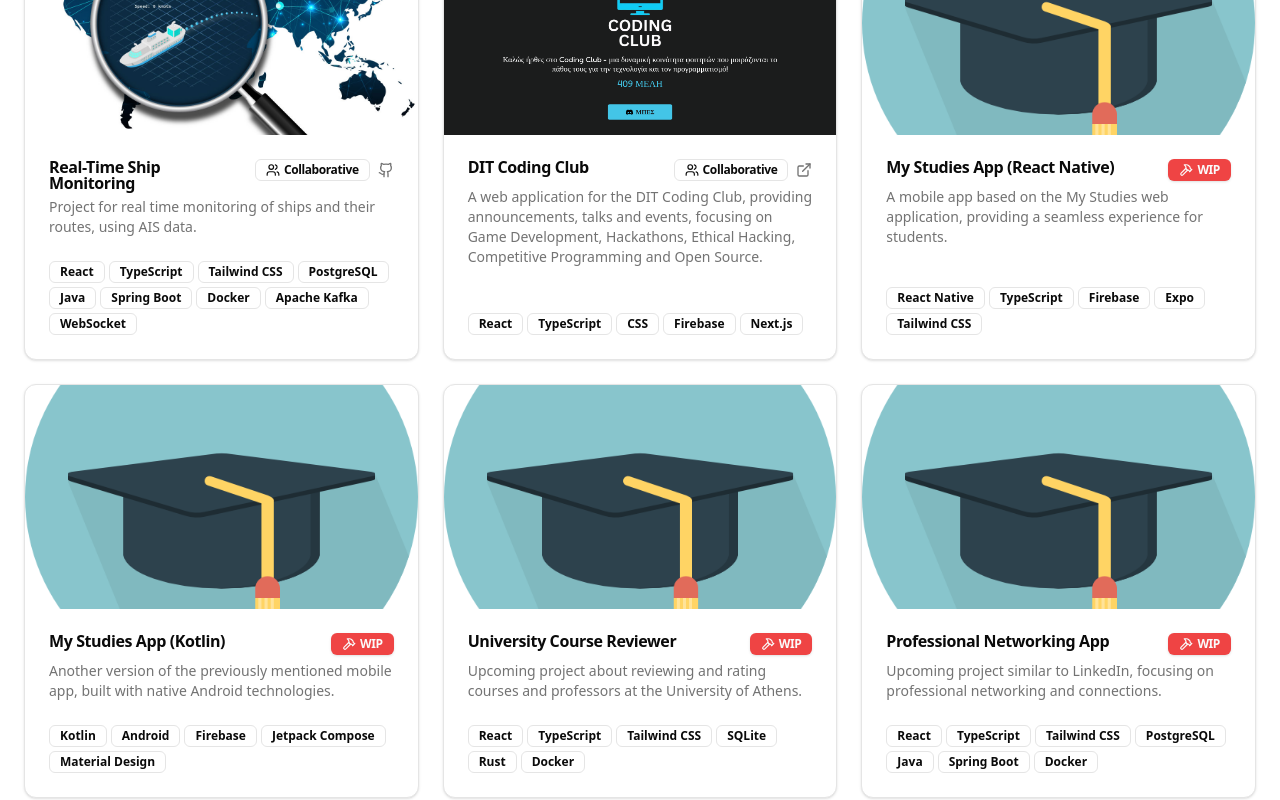
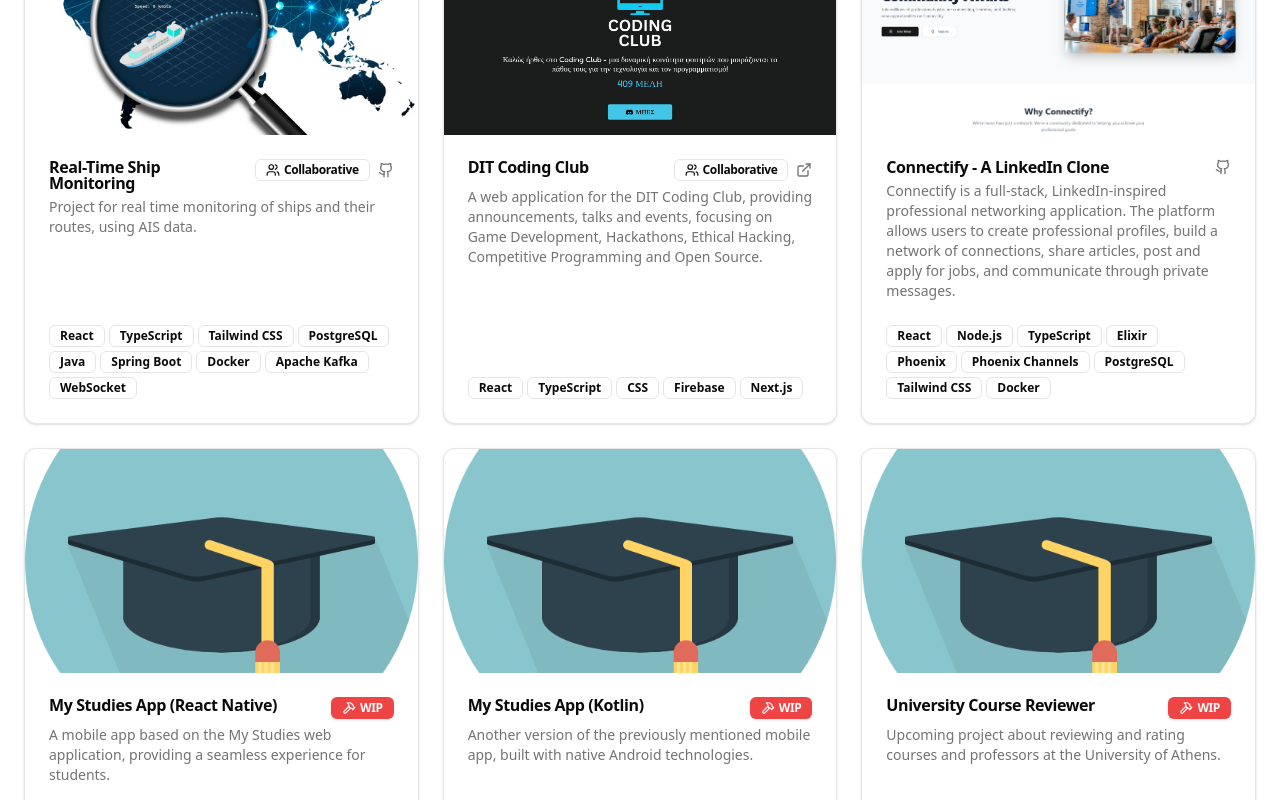
Before and after one commit to mgiannopoulos24/Portfolio, a React (Vite) app: page / in a window 1280 px wide. Shown: the part 2400-3200 px from the top of the page. Built offline with nearby package versions, Linux system fonts and the light colour scheme; the HTML template or start-up script is replaced by a standard one.

Commit message:
some updates

```diff
--- a/src/App.tsx
+++ b/src/App.tsx
@@ -5,6 +5,7 @@ import v3 from '@/assets/mystudies.png';
 import student from '@/assets/student.png';
 import chronio from '@/assets/chronio.png';
 import codingclub from '@/assets/codingclub.png';
+import connectify from '@/assets/connectify.png';
 import ProjectCard from '@/components/ProjectCard';
 import { Badge } from '@/components/ui/badge';
 import { Button } from '@/components/ui/button';
@@ -20,7 +21,8 @@ const imageMap: { [key: string]: string } = {
   v3,
   student,
   chronio,
-  codingclub
+  codingclub,
+  connectify
 };
 
 export default function Portfolio() {
--- a/src/data/projects.json
+++ b/src/data/projects.json
@@ -72,14 +72,6 @@
     "githubUrl": "https://github.com/mgiannopoulos24/Software-Engineering"
   },
   {
-    "name": "professional-network",
-    "imageKey": "student",
-    "title": "Professional Networking App",
-    "description": "Upcoming project similar to LinkedIn, focusing on professional networking and connections.",
-    "tags": ["React", "TypeScript", "Tailwind CSS", "PostgreSQL", "Java", "Spring Boot", "Docker"],
-    "status": "wip"
-  },
-  {
     "name": "chronio",
     "imageKey": "chronio",
     "title": "Chronio - A Modern Social Media Platform",
@@ -97,5 +89,14 @@
     "tags": ["React", "TypeScript", "CSS", "Firebase", "Next.js"],
     "status": "collaborative",
     "liveUrl": "https://coding-club-web.vercel.app/"
+  },
+  {
+    "name": "connectify",
+    "imageKey": "connectify",
+    "title": "Connectify - A LinkedIn Clone",
+    "description": "Connectify is a full-stack, LinkedIn-inspired professional networking application. The platform allows users to create professional profiles, build a network of connections, share articles, post and apply for jobs, and communicate through private messages.",
+    "tags": ["React", "Node.js", "TypeScript", "Elixir", "Phoenix", "Phoenix Channels", "PostgreSQL", "Tailwind CSS", "Docker"],
+    "status": "completed",
+    "githubUrl": "https://github.com/mgiannopoulos24/Connectify"
   }
 ]
```
Also changed, not shown: src/assets/connectify.png (added).
